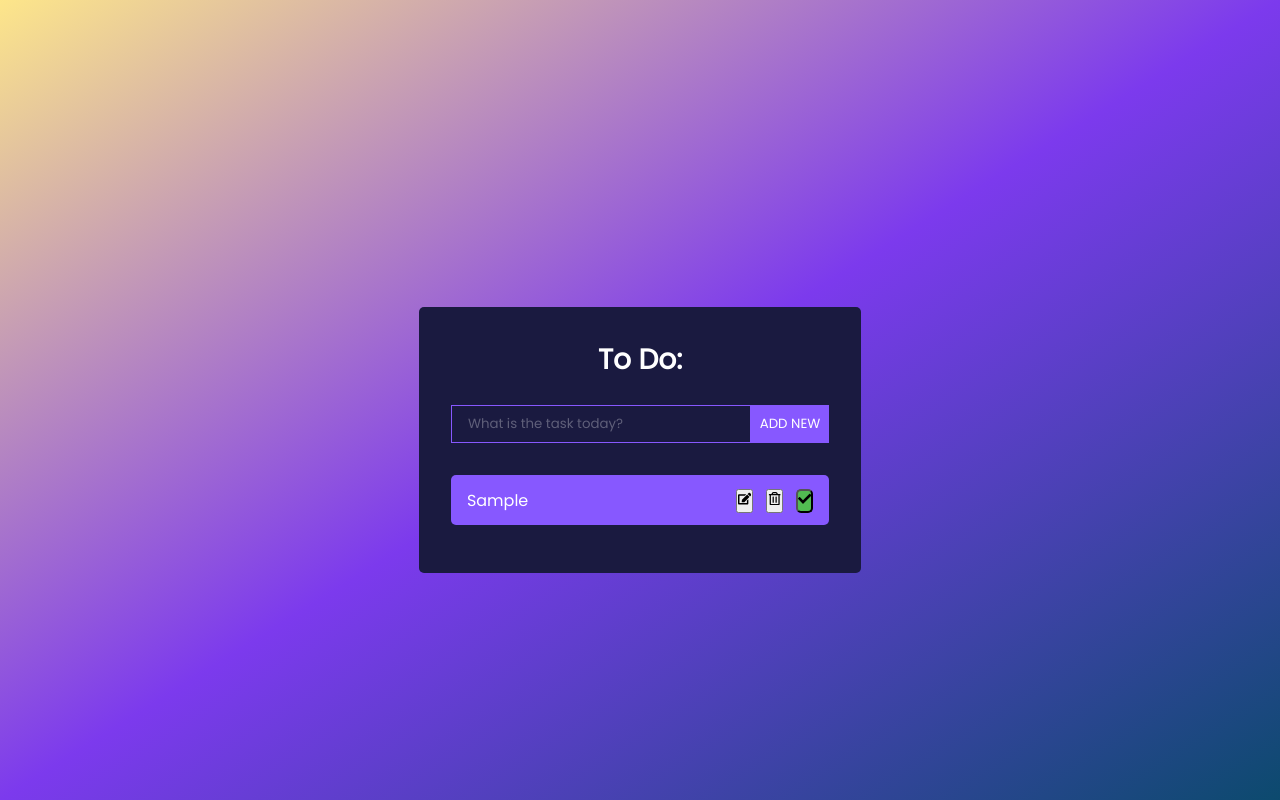
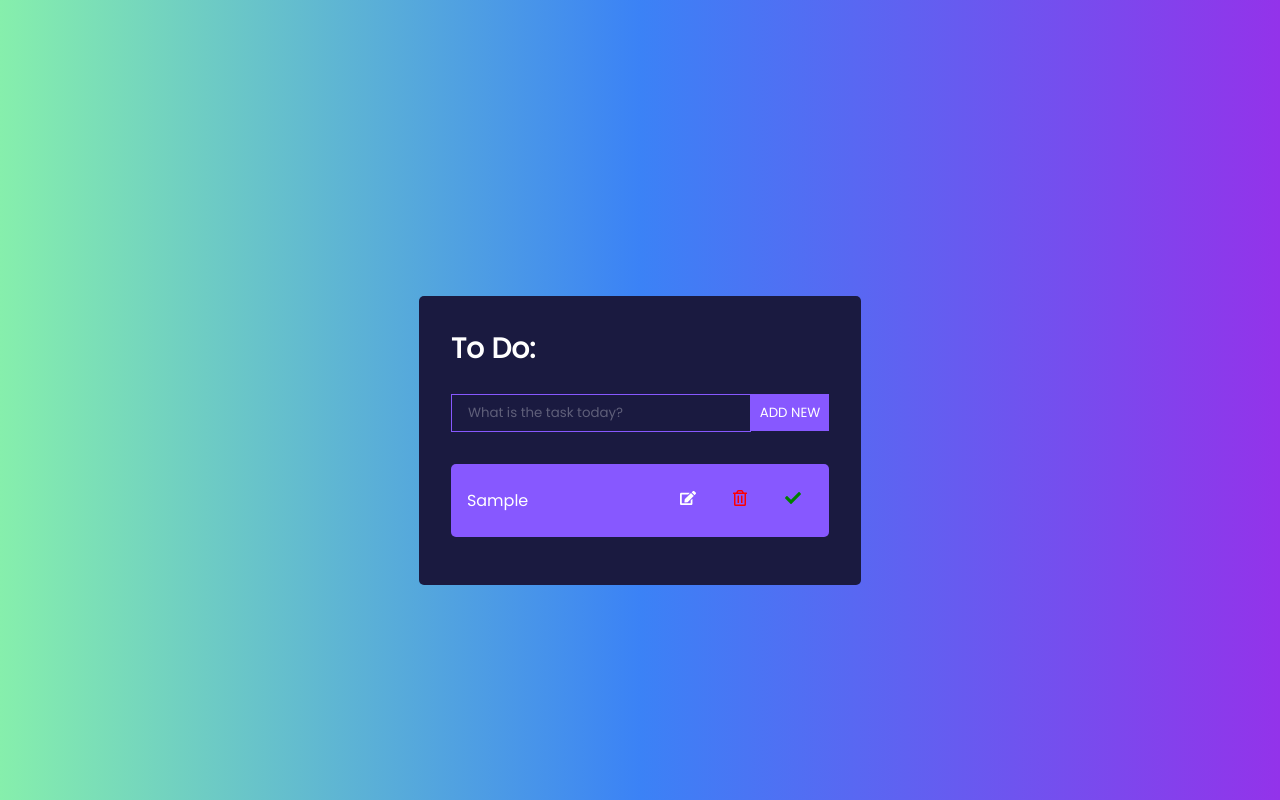
Before and after one commit to martinsliz/simple-todo, a React (Vite) app: page / in a window 1280 px wide. Both pictures are taken after typing "Sample" into the empty fields and a click on the button "ADD NEW". Built offline with nearby package versions, Linux system fonts and the light colour scheme.

Commit message:
changed colors of icons, changed background gradient, moved completion 'on-click' function to check mark icon

```diff
--- a/src/App.css
+++ b/src/App.css
@@ -11,10 +11,10 @@ body {
   width: 100%;
   height: 100vh;
   background: linear-gradient(
-    to right bottom,
-    rgb(253, 230, 138),
-    rgb(124, 58, 237),
-    rgb(12, 74, 110)
+    to right,
+    rgb(134, 239, 172),
+    rgb(59, 130, 246),
+    rgb(147, 51, 234)
   );
   background-repeat: no-repeat;
   display: flex;
@@ -23,8 +23,6 @@ body {
 }
 
 .App {
-  background-position: center;
-  background-size: cover;
   text-align: center;
 }
 
@@ -32,7 +30,6 @@ h1 {
   color: #fff;
   margin-bottom: 0.5rem;
   font-size: 1.75rem;
-  text-align: center;
 }
 
 .TodoWrapper {
@@ -81,13 +78,42 @@ h1 {
   cursor: pointer;
 }
 
+.button-container {
+  display: flex;
+  flex-direction: row;
+  justify-content: center;
+  text-align: center;
+  width: fit-content;
+}
+
+.fa-edit {
+  border-radius: 50%;
+  background-color: transparent;
+  border: none;
+  color: white;
+  padding: 12px;
+  cursor: pointer;
+  font-size: 16px;
+  text-align: center;
+}
+
 .fa-trash {
   margin-left: 0.8rem;
+  background-color: transparent;
+  border: none;
+  color: red;
+  padding: 12px;
+  cursor: pointer;
+  font-size: 16px;
 }
 .fa-check {
   margin-left: 0.8rem;
-  border-radius: 5px;
-  background-color: rgb(82, 188, 82);
+  background-color: transparent;
+  border: none;
+  color: green;
+  padding: 12px;
+  cursor: pointer;
+  font-size: 16px;
 }
 
 .completed {
--- a/src/components/Todo.jsx
+++ b/src/components/Todo.jsx
@@ -5,8 +5,8 @@ const Todo = ({ task, toggleComplete, deleteTodo, editTodo }) => {
   return (
     <div className="todo">
       <p className={`${task.completed ? 'completed' : ''}`}>{task.task}</p>
-      <div>
-        <button>
+      <div className="button-container">
+        <button className="fa-edit">
           <FaEdit onClick={() => editTodo(task.id)} />
         </button>
         <button className="fa-trash">
```
